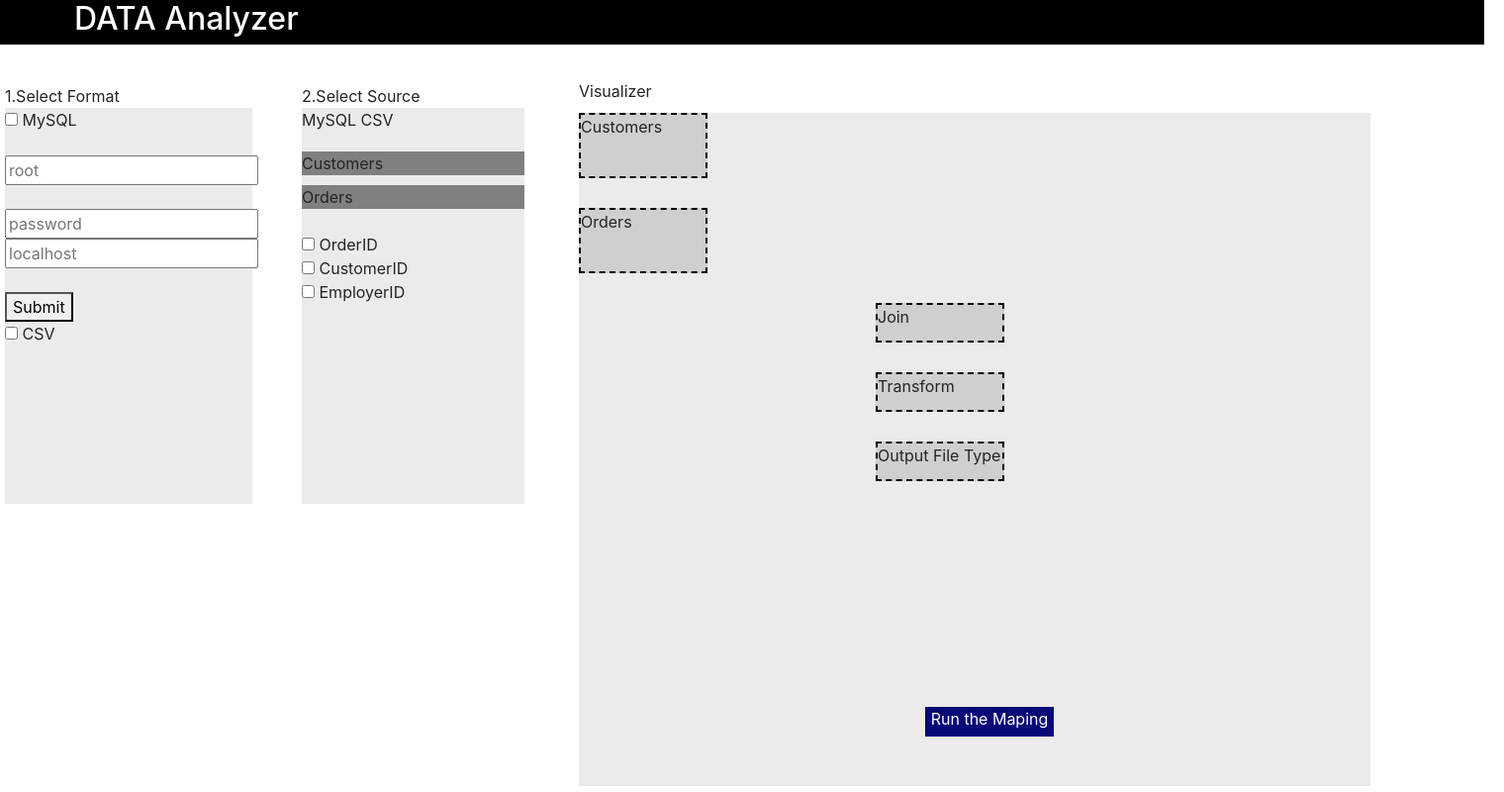
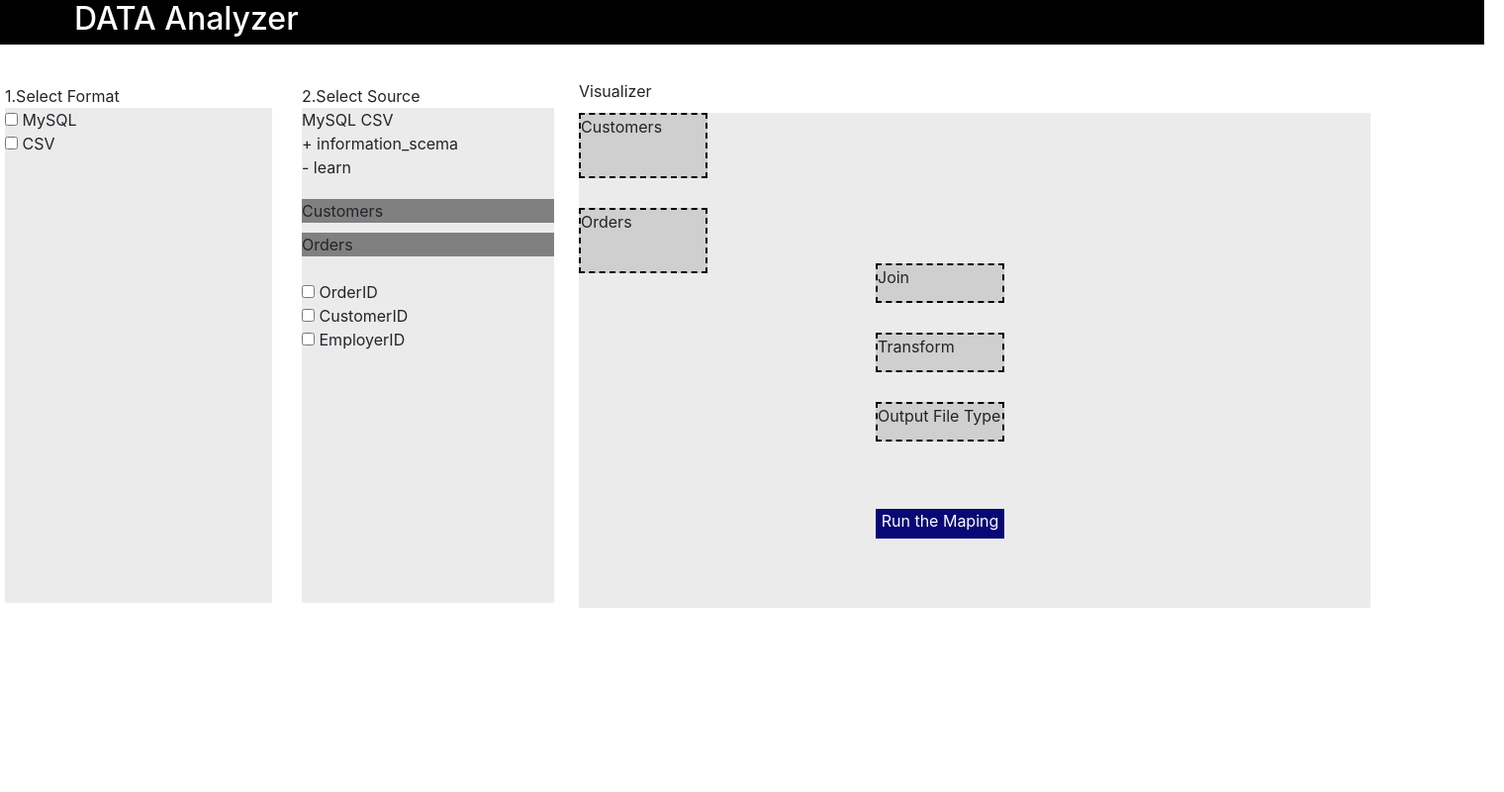
Before and after one commit to Syamgith/DataAnalyzer, a PHP site: page / in a window 1520 px wide. Shown: the whole page at 99% size. Run offline with PHP 8.4, Linux system fonts and the light colour scheme.

Commit message:
new changes

```diff
--- a/index.html
+++ b/index.html
@@ -12,8 +12,9 @@
     <div class="container main">
         <div class="box0"><h2>DATA Analyzer</h2></div>
         <div class="box box1">1.Select Format
-            <div id="selectformat"><input type="checkbox" name="mysql" value=""> MySQL<br>
-                <form>
+            <div id="selectformat">
+                <input id="mysql" type="checkbox" name="mysql" value=""> MySQL<br>
+                <!-- <form>
                         <br>
                         <input type="text" name="root" placeholder="root"><br>
                         <br>
@@ -22,12 +23,17 @@
                         <input type="text" name="localhost" placeholder="localhost"><br>
                         <br>
                         <button type="submit" form="form1" value="Submit">Submit</button>
-                      </form>
-                      <input type="checkbox" name="csv" value=""> CSV
+                      </form> -->
+                <input id="csv" type="checkbox" name="csv" value=""> CSV <br>
+                <div id="fil">
+
+                </div>
             </div>
         </div>
         <div class="box box2">2.Select Source
             <div id="selectsource"><span>MySQL</span>  <span>CSV</span><br>
+                + information_scema <br>
+                - learn <br>
                 <div id="customers" draggable="true" ondragstart="drag(event)">Customers</div>
                 <div id="orders" draggable="true" ondragstart="drag(event)">Orders</div>
                 <br>
--- a/style.css
+++ b/style.css
@@ -39,19 +39,19 @@ h2 {
 }
 #selectformat {
     position: relative;
-    height: 400px;
-    width: 250px;
+    height: 500px;
+    width: 270px;
     background-color: rgb(235, 235, 235);
 }
 #selectsource {
     position: relative;
-    height: 400px;
-    width: 225px;
+    height: 500px;
+    width: 255px;
     background-color:  rgb(235, 235, 235);
 }
 #visualizer {
     position: relative;
-    height: 680px;
+    height: 500px;
     width: 800px;
     background-color:  rgb(235, 235, 235);
 }
@@ -86,12 +86,13 @@ h2 {
     height: 30px;
     background-color: rgb(8, 8, 119);
     color: white;
-    top: 600px;
-    left: 350px;
+    top: 400px;
+    left: 300px;
     text-align: center;
 }
 .operations {
     margin-left: 300px;
+    margin-top: -40px;
 }
 #join, #tranform, #output{
     background-color: rgb(207, 207, 207);
```
Also changed, not shown: app.js (+48 -0 lines).
